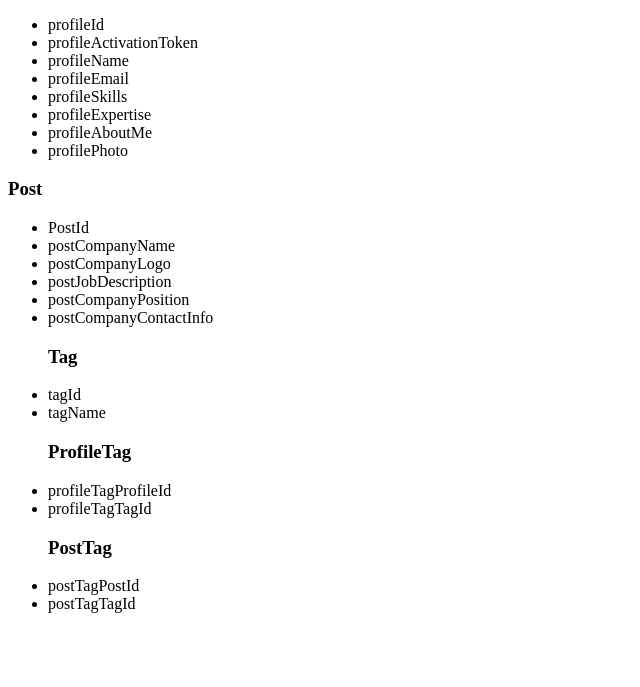
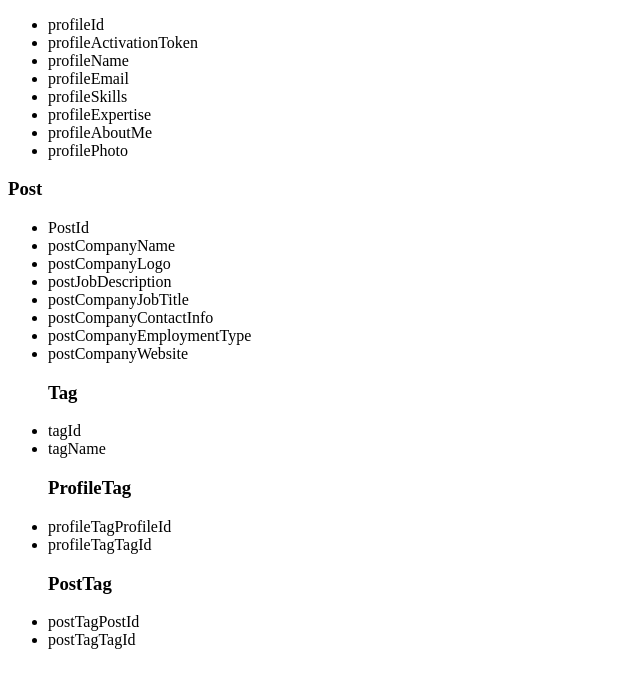
Before and after one commit to business-hub-actx/capstone-the-hub, a plain HTML site: page documentation/entities-and-attributes.html in a window 1280 px wide. Shown: the part 105-792 px from the top of the page, without its empty margins (0-640 px from the left). Drawn offline with Linux system fonts and the light colour scheme.

Commit message:
updated erd

```diff
--- a/documentation/entities-and-attributes.html
+++ b/documentation/entities-and-attributes.html
@@ -24,8 +24,12 @@
         <li>postCompanyName</li>
         <li>postCompanyLogo</li>
         <li>postJobDescription</li>
-        <li>postCompanyPosition</li>
+        <li>postCompanyJobTitle</li>
         <li>postCompanyContactInfo</li>
+        <li>postCompanyEmploymentType</li>
+        <li>postCompanyWebsite</li>
+
+
         <h3>Tag</h3>
         <li>tagId</li>
         <li>tagName</li>
```
Also changed, not shown: frontend/src/ui/Job-form.js (+3 -4 lines).
